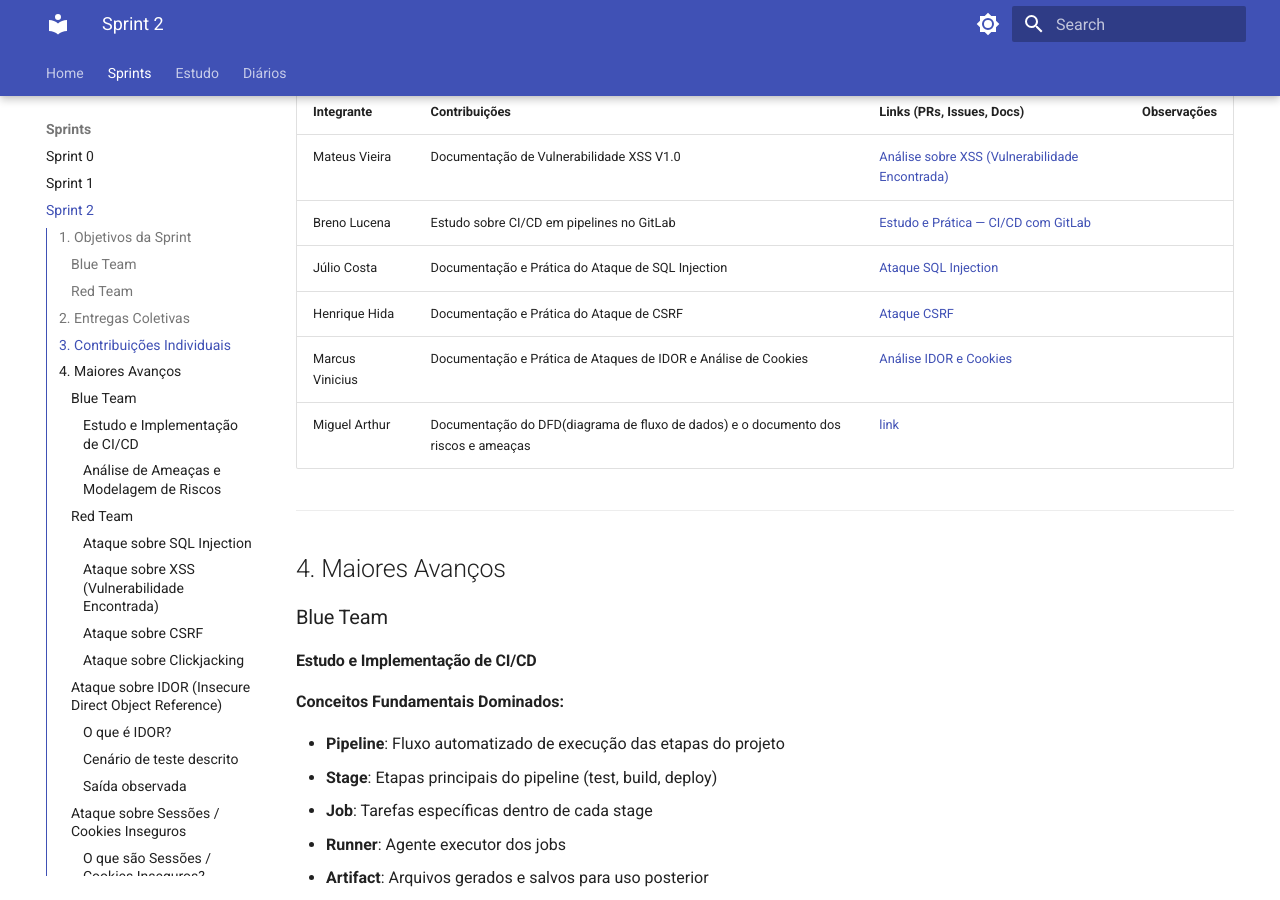
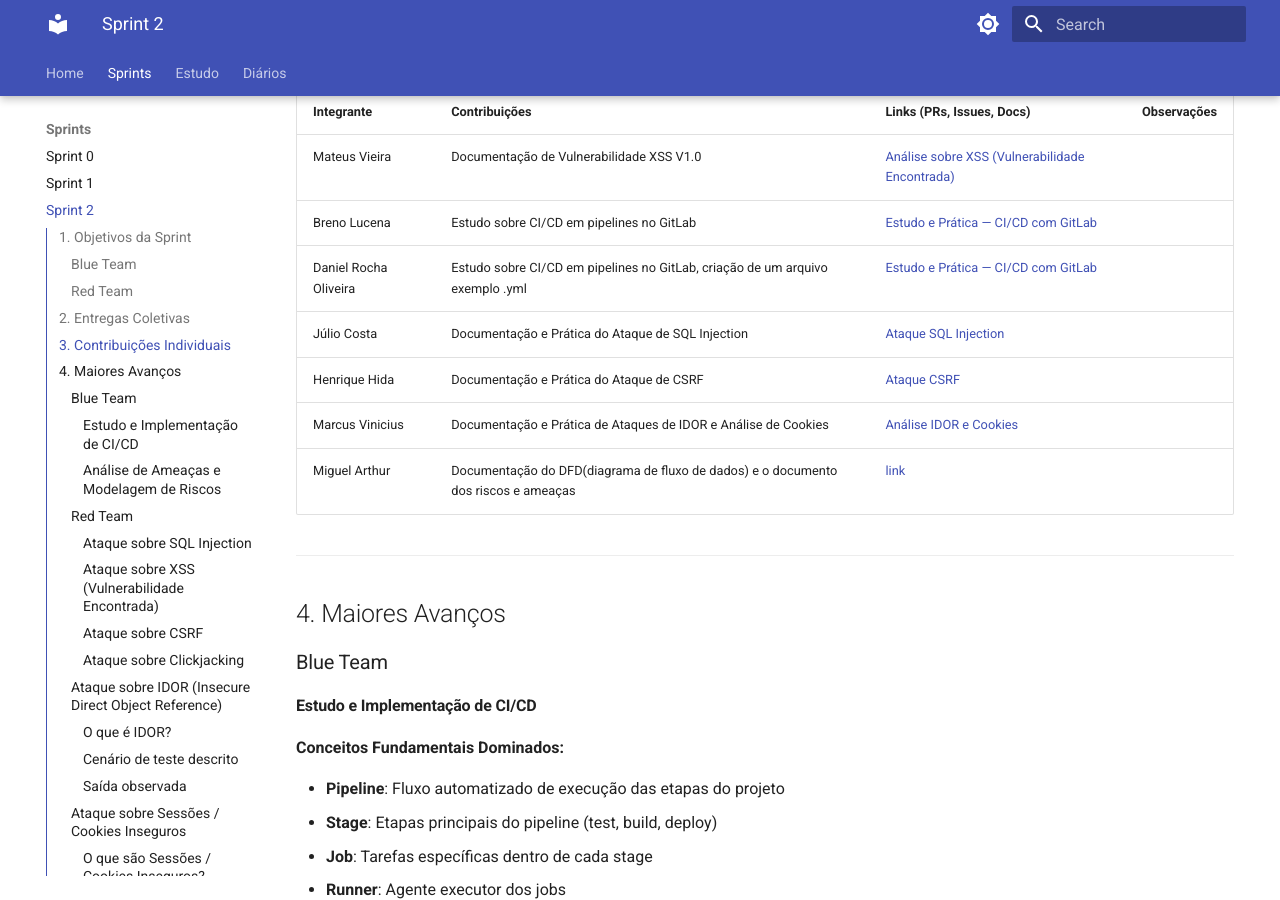
Before and after one commit to unbyytes/GCES, an MkDocs documentation site: the page built from docs/sprints/2.md, in a window 1280 px wide and 900 px high, scrolled down 1374 px. Built offline with MkDocs 1.6.1 and Material for MkDocs 9.7.7, drawn with Linux system fonts in a browser that asks for light colours.

Commit message:
Adicionando contribuição individual e corrigindo link para arquivo exemplo

```diff
--- a/docs/sprints/2.md
+++ b/docs/sprints/2.md
@@ -46,6 +46,7 @@
 | ----------------- | ----------------------------------------- | ------------------------- | ----------- |
 | Mateus Vieira     | Documentação de Vulnerabilidade XSS V1.0  | [Análise sobre XSS (Vulnerabilidade Encontrada)](#análise-sobre-xss-vulnerabilidade-encontrada) |             |
 | Breno Lucena      | Estudo sobre CI/CD em pipelines no GitLab | [Estudo e Prática — CI/CD com GitLab](https://unbyytes.github.io/GCES/estudo/ci-cd/) |             |
+| Daniel Rocha Oliveira      | Estudo sobre CI/CD em pipelines no GitLab, criação de um arquivo exemplo .yml | [Estudo e Prática — CI/CD com GitLab](https://unbyytes.github.io/GCES/estudo/ci-cd/) |            |
 | Júlio Costa       | Documentação e Prática do Ataque de SQL Injection | [Ataque SQL Injection](#ataque-sobre-sql-injection) |             |
 | Henrique Hida     | Documentação e Prática do Ataque de CSRF | [Ataque CSRF](#ataque-sobre-csrf) |             |
 | Marcus Vinicius   | Documentação e Prática de Ataques de IDOR e Análise de Cookies | [Análise IDOR e Cookies](#ataque-sobre-idor-insecure-direct-object-reference) |             |
```
Also changed, not shown: docs/estudo/ci-cd.md (+1 -1 lines).
